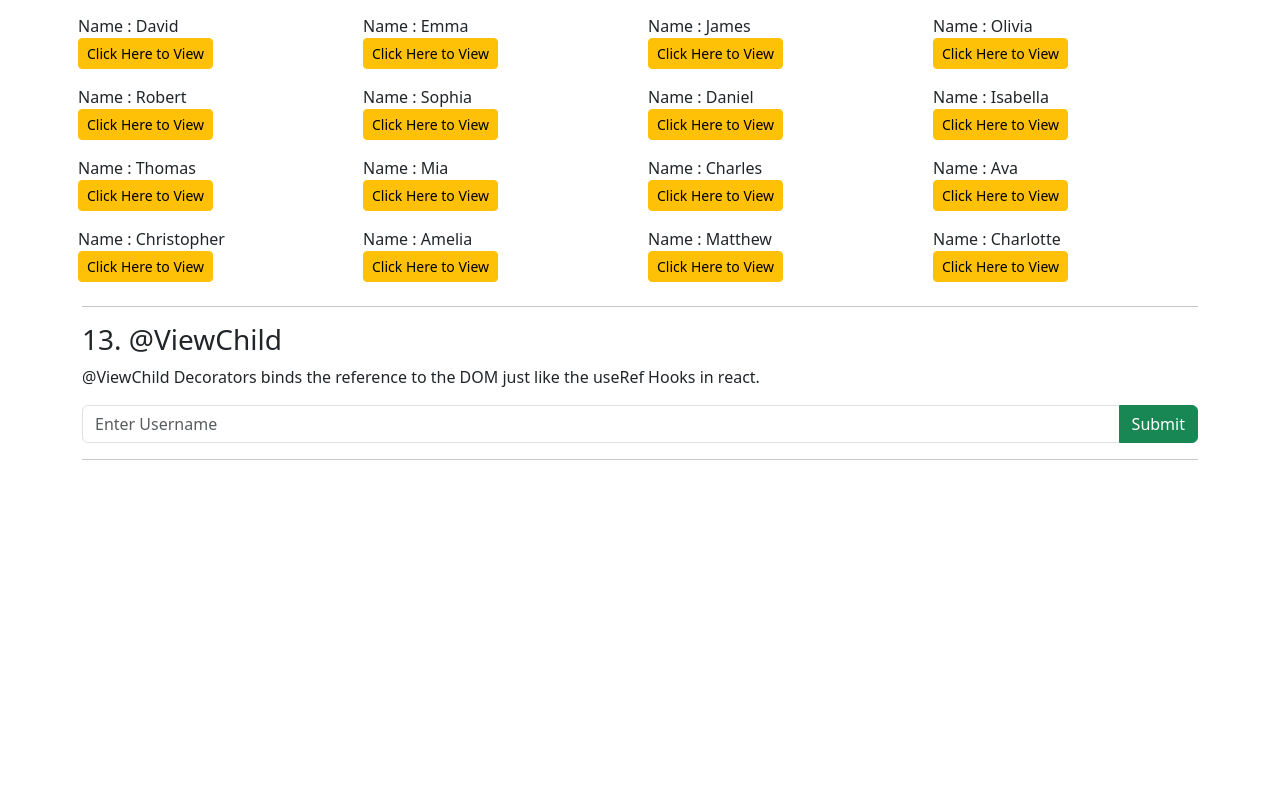
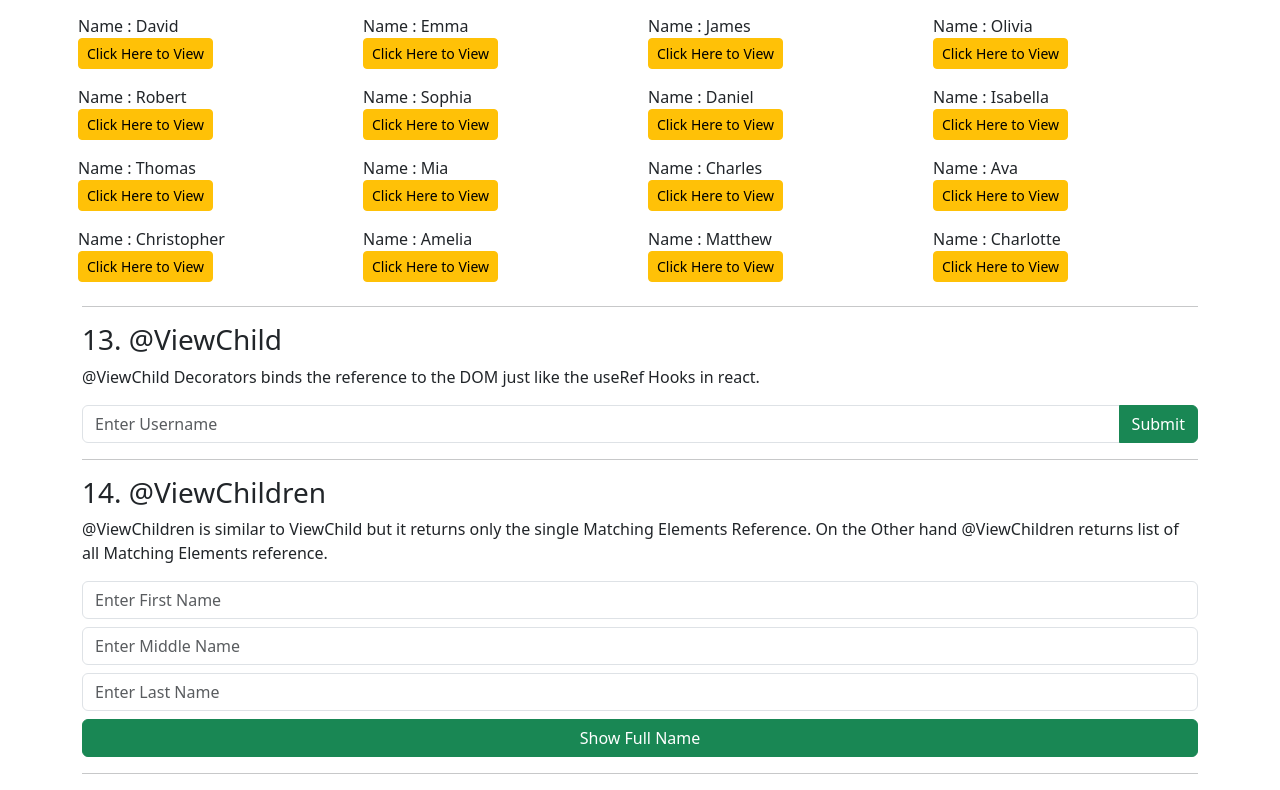
Before and after one commit to PrathameshSystenics/Angular_Tutorial, an Angular app in the folder AngularTut/: page / in a window 1280 px wide. Shown: the part 7033-7823 px from the top of the page. Before the commit the page ends 7509 px from the top, so only its background shows below. Built offline with nearby package versions, Linux system fonts and the light colour scheme.

Commit message:
ViewChildrenTutorial

```diff
--- a/AngularTut/src/app/app.component.html
+++ b/AngularTut/src/app/app.component.html
@@ -57,4 +57,8 @@
   <h3 class="mt-3">13. &commat;ViewChild</h3>
   <app-viewchild />
   <hr>
+
+  <h3 class="mt-3">14. &commat;ViewChildren</h3>
+  <view-children-comp />
+  <hr>
 </div>
--- a/AngularTut/src/app/app.module.ts
+++ b/AngularTut/src/app/app.module.ts
@@ -28,6 +28,7 @@ import { RefvarcomponentComponent } from './refvarcomponent/refvarcomponent.comp
 import { ChildcomponentComponent } from './refvarcomponent/childcomponent/childcomponent.component';
 import { ChilddetailComponent } from './refvarcomponent/childdetail/childdetail.component';
 import { ViewchildComponent } from './viewchild/viewchild.component';
+import { ViewChildrenCompComponent } from './view-children-comp/view-children-comp.component';
 
 @NgModule({
   declarations: [
@@ -55,7 +56,8 @@ import { ViewchildComponent } from './viewchild/viewchild.component';
     RefvarcomponentComponent,
     ChildcomponentComponent,
     ChilddetailComponent,
-    ViewchildComponent
+    ViewchildComponent,
+    ViewChildrenCompComponent
   ],
   imports: [
     BrowserModule,
--- /dev/null
+++ b/AngularTut/src/app/view-children-comp/view-children-comp.component.html
@@ -0,0 +1,18 @@
+<p>
+  &commat;ViewChildren is similar to ViewChild but it returns only the single Matching Elements Reference. On the Other
+  hand &commat;ViewChildren returns list of all Matching Elements reference.
+</p>
+
+<div class="">
+  <!-- Giving the same template reference variable to all the inputs -->
+
+  <input type="text" class="form-control mt-2" placeholder="Enter First Name" #InputEle>
+
+  <input type="text" class="form-control mt-2" placeholder="Enter Middle Name" #InputEle>
+
+  <input type="text" class="form-control mt-2" placeholder="Enter Last Name" #InputEle>
+
+  <button class="btn btn-success mt-2 w-100" (click)="showFullName()">
+    Show Full Name
+  </button>
+</div>
--- /dev/null
+++ b/AngularTut/src/app/view-children-comp/view-children-comp.component.ts
@@ -0,0 +1,22 @@
+import { Component, ElementRef, input, QueryList, ViewChildren } from '@angular/core';
+
+@Component({
+  selector: 'view-children-comp',
+  templateUrl: './view-children-comp.component.html',
+})
+export class ViewChildrenCompComponent {
+
+  // Using the ViewChildrent to get all the input elements reference
+  @ViewChildren("InputEle")
+  inputsElements: QueryList<ElementRef> = new QueryList<ElementRef>();
+
+
+  showFullName() {
+    let inputs: string = this.inputsElements.map((item) => (item.nativeElement as HTMLInputElement).value).reduce((prev, curr) => {
+      return prev + ' ' + curr
+    })
+    alert("Your full Name is => " + inputs)
+
+  }
+
+}
```
